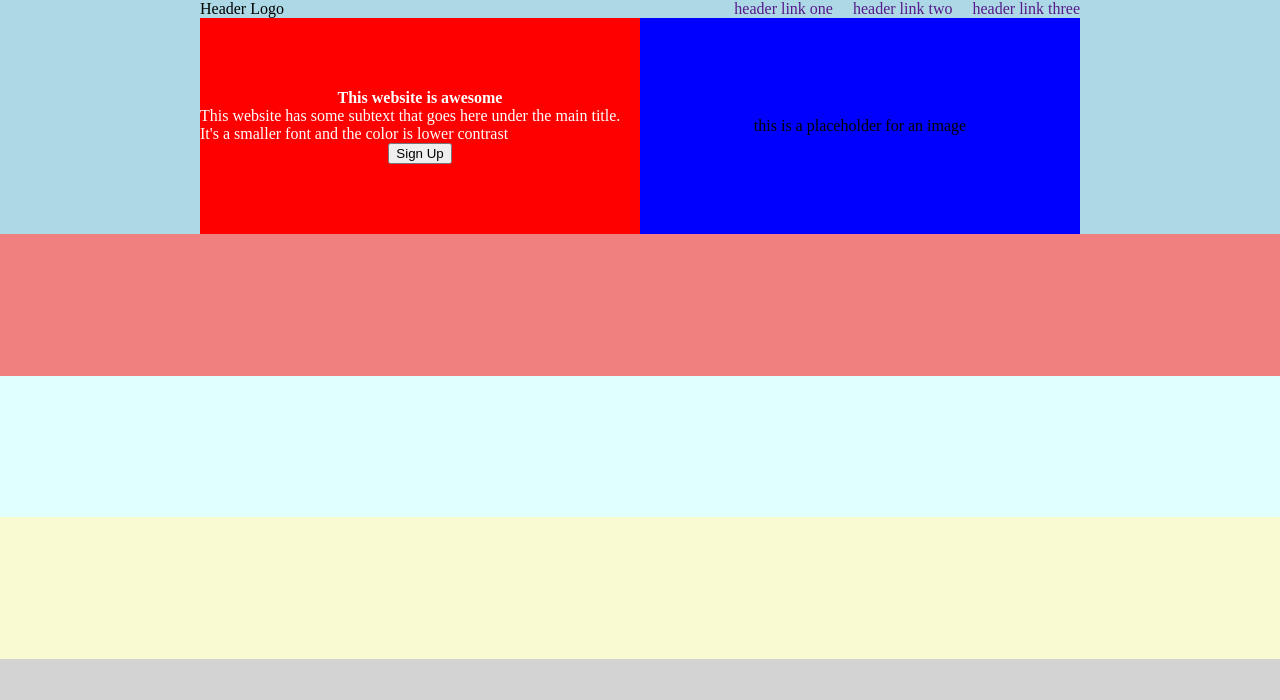
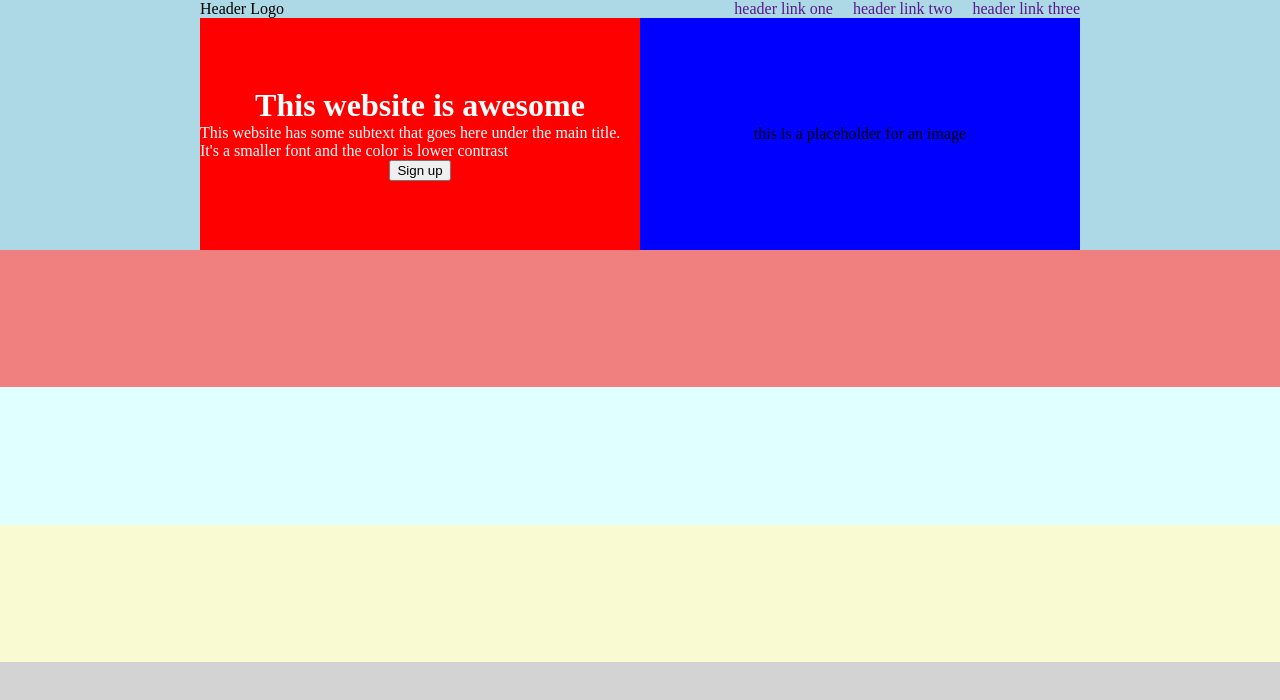
Before and after one commit to photonnn/odin-landing-page, a plain HTML site: page index.html in a window 1280 px wide. Drawn offline with Linux system fonts and the light colour scheme.

Commit message:
Minor content changes

```diff
--- a/index.html
+++ b/index.html
@@ -21,11 +21,11 @@
         </header>
         <div>
             <div class="left">
-                <p><strong>This website is awesome</strong></p>
+                <h1><strong>This website is awesome</strong></h1>
                 <p>This website has some subtext that goes here under the main title.
                     It's a smaller font and the color is lower contrast
                 </p>
-                <button>Sign Up</button>
+                <button>Sign up</button>
             </div>
             <div class="right">
                 <p>this is a placeholder for an image</p>
```
